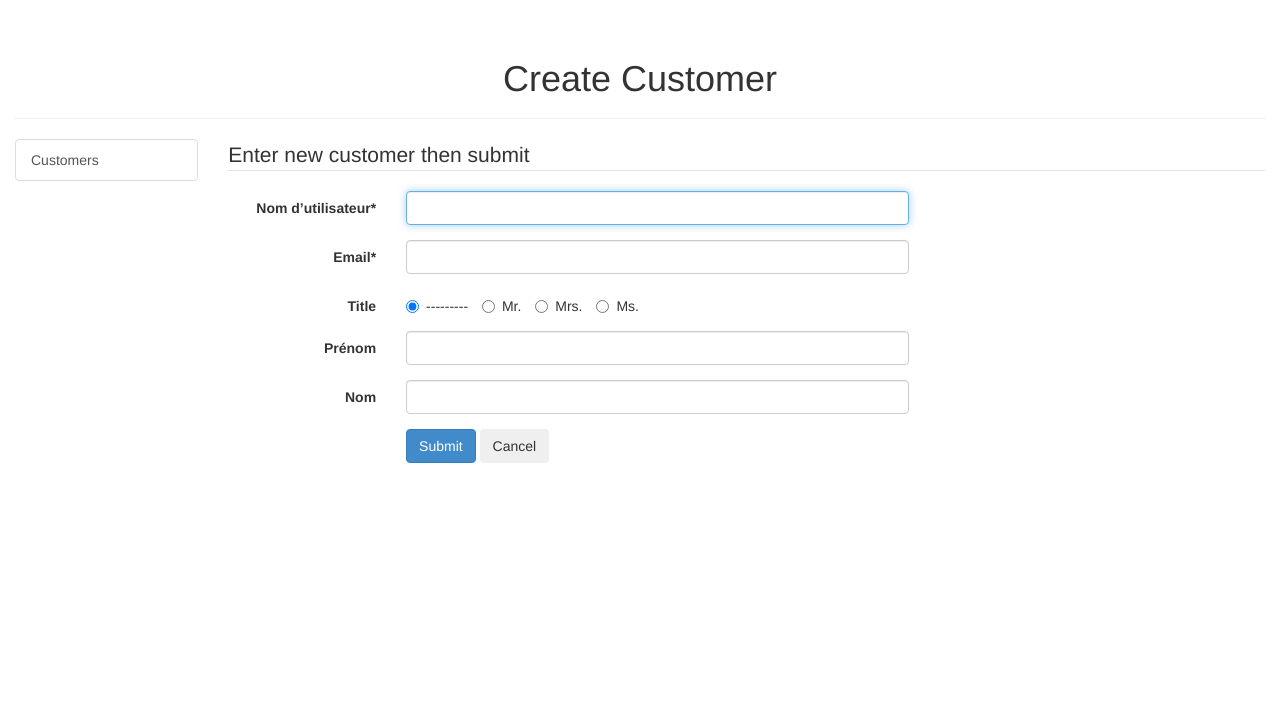
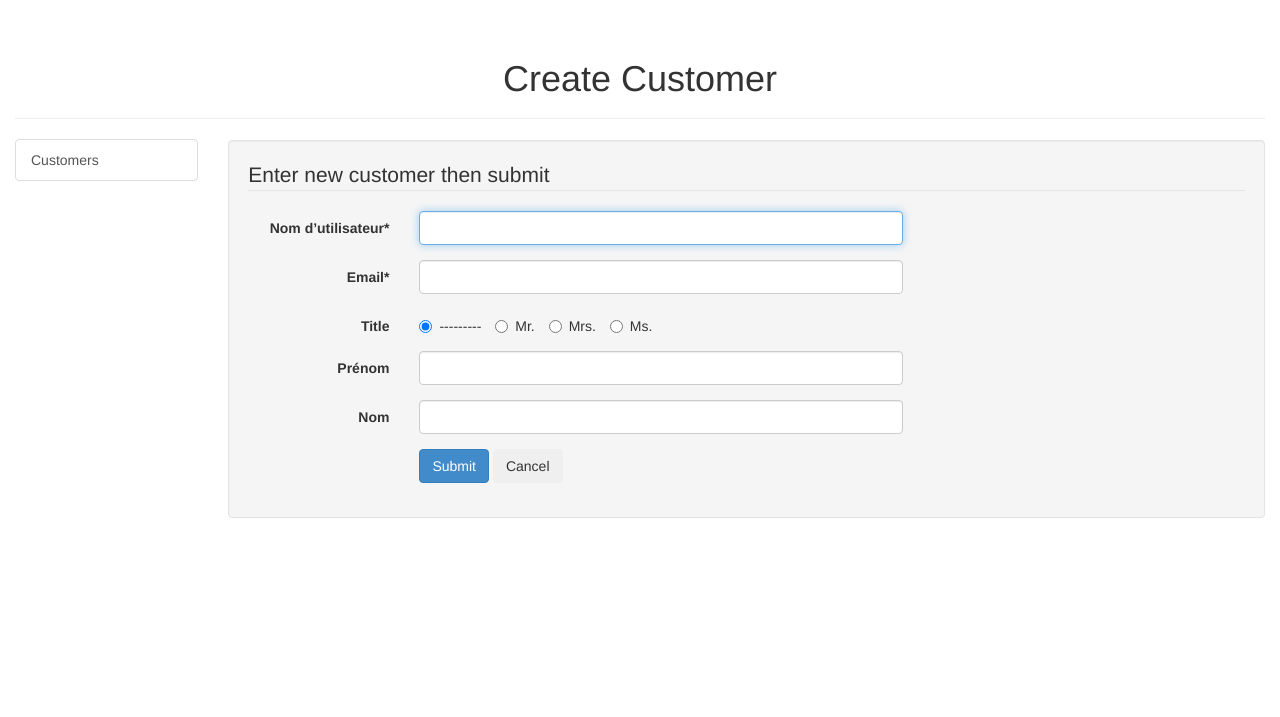
Before and after one commit to francois-vincent/DjangoBootstrap, a Django app: page /customers/create/ in a window 1280 px wide. Shown: the part 51-768 px from the top of the page. Run offline with Django 3.2, Linux system fonts and the light colour scheme; the visitor is signed in with stand-in values (Sample User, id 1); parts of the project's set-up code (start-up, migrations or seed data) failed here and were passed over; some libraries are stand-ins or nearby versions.

Commit message:
removed migrations, wrapped forms in wells

```diff
--- a/crispyforms/ops/templates/common/login.html
+++ b/crispyforms/ops/templates/common/login.html
@@ -7,7 +7,9 @@
 
 {% block body_page_content %}
 
+    <div class="well">
     {% crispy form %}
+    </div>
 
 {% endblock %}
 
--- a/crispyforms/ops/templates/register/edit.html
+++ b/crispyforms/ops/templates/register/edit.html
@@ -10,8 +10,9 @@
 {% endblock %}
 
 {% block body_page_content %}
-
+    <div class="well">
     {% crispy form %}
+    </div>
 
 {% endblock %}
 
```
Also changed, not shown: crispyforms/ops/templates/register/list.html (+4 -4 lines), crispyforms/core/customers/migrations/0001_initial.py (deleted), crispyforms/core/customers/migrations/0002_auto__add_field_customer_title.py (deleted), crispyforms/core/customers/migrations/__init__.py (deleted).
